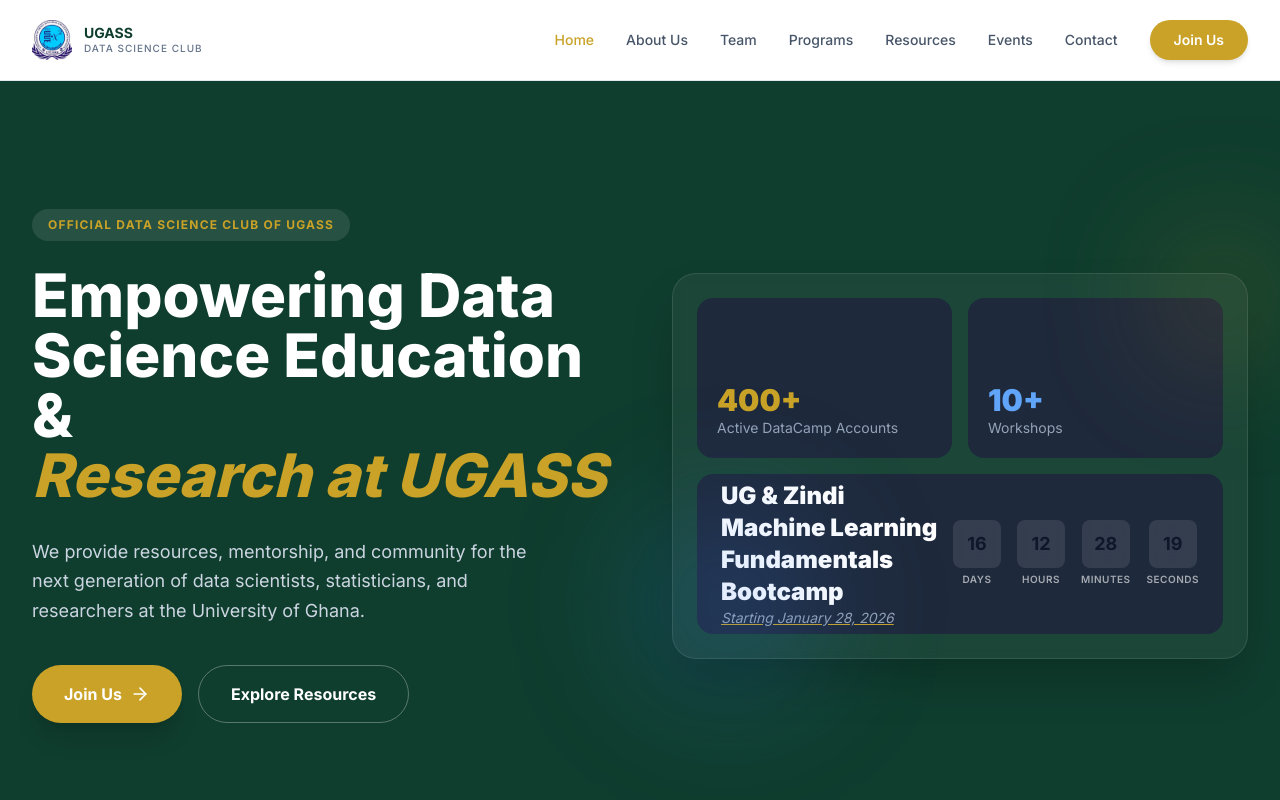
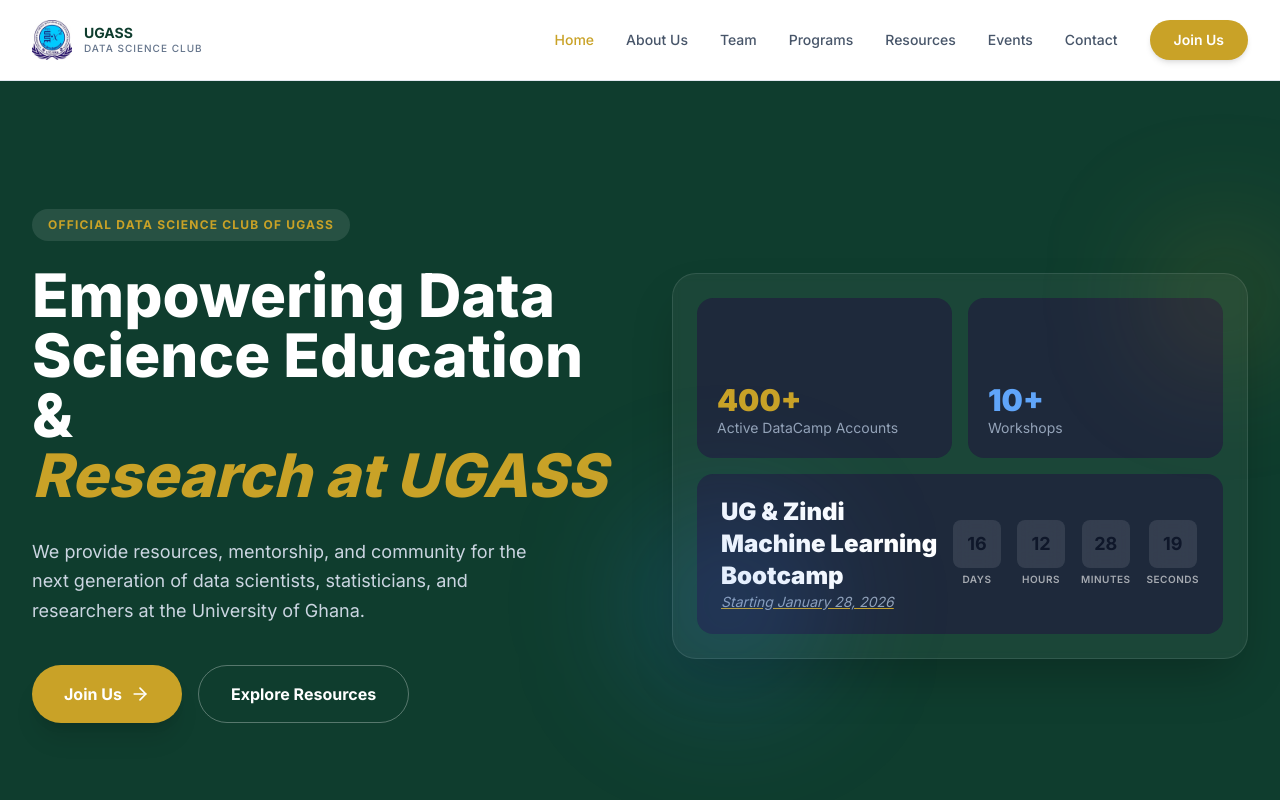
Before and after one commit to bismark-bakomora/ugass-ds-wing-website, a React (Vite) app: page / in a window 1280 px wide. Shown: the top 800 px of the page. Built offline with nearby package versions, Linux system fonts and the light colour scheme.

Commit message:
minor change

```diff
--- a/src/pages/HomePage.tsx
+++ b/src/pages/HomePage.tsx
@@ -50,7 +50,7 @@
                   </div>
                   <div className="bg-slate-800 rounded-2xl h-40 col-span-2 flex items-center justify-between p-6">
                     <div>
-                      <div className="text-white font-black text-2xl">UG & Zindi Machine Learning Fundamentals Bootcamp</div>
+                      <div className="text-white font-black text-2xl">UG & Zindi Machine Learning Bootcamp</div>
                       <div className="text-slate-400 text-sm italic underline decoration-ugass-gold">Starting January 28, 2026</div>
                     </div>
                     <div className="hidden sm:block">
```
